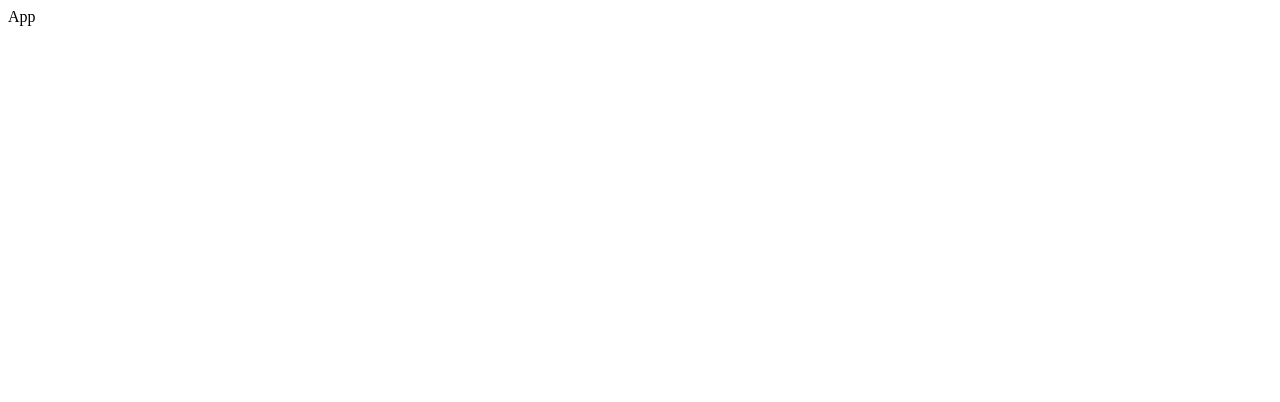
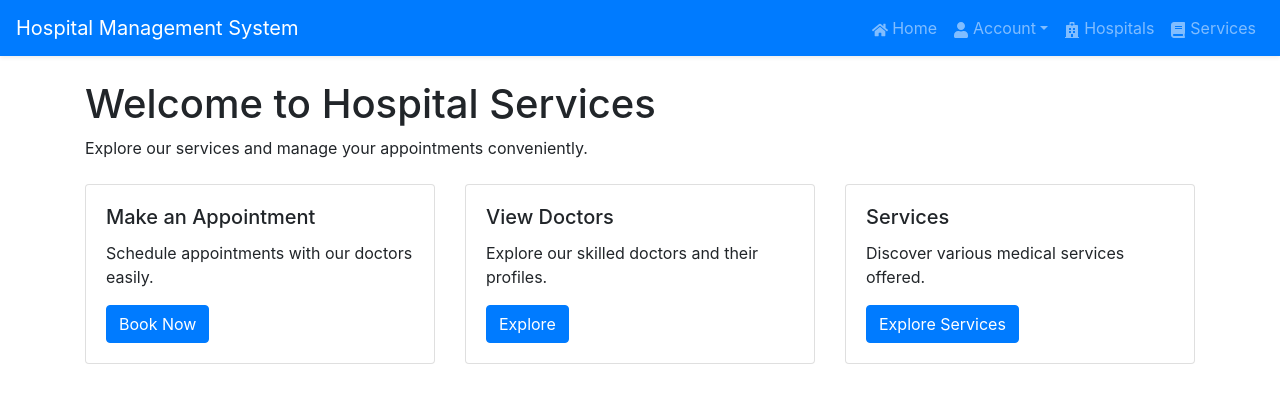
Before and after one commit to DThiwanka/Medicore, a React (Create React App) app in the folder medicore_frontend/: page /User in a window 1280 px wide. Shown: the top 402 px of the page. Built offline with nearby package versions, Linux system fonts and the light colour scheme.

Commit message:
Add Components for Admin and User

```diff
--- a/medicore_frontend/package.json
+++ b/medicore_frontend/package.json
@@ -8,7 +8,10 @@
     "@testing-library/user-event": "^13.5.0",
     "nodemon": "^3.0.1",
     "react": "^18.2.0",
+    "react-bootstrap": "^2.9.1",
     "react-dom": "^18.2.0",
+    "react-icons": "^4.12.0",
+    "react-router-dom": "^6.20.1",
     "react-scripts": "5.0.1",
     "web-vitals": "^2.1.4"
   },
--- a/medicore_frontend/public/index.html
+++ b/medicore_frontend/public/index.html
@@ -3,7 +3,18 @@
   <head>
     <meta charset="utf-8" />
     <link rel="icon" href="%PUBLIC_URL%/favicon.ico" />
-    <meta name="viewport" content="width=device-width, initial-scale=1" />
+    <link rel="stylesheet" href="https://cdn.jsdelivr.net/npm/bootstrap@4.3.1/dist/css/bootstrap.min.css"
+      integrity="sha384-ggOyR0iXCbMQv3Xipma34MD+dH/1fQ784/j6cY/iJTQUOhcWr7x9JvoRxT2MZw1T" crossorigin="anonymous">
+
+    <script src="https://code.jquery.com/jquery-3.3.1.slim.min.js"
+      integrity="sha384-q8i/X+965DzO0rT7abK41JStQIAqVgRVzpbzo5smXKp4YfRvH+8abtTE1Pi6jizo" crossorigin="anonymous"></script>
+    <script src="https://cdn.jsdelivr.net/npm/popper.js@1.14.7/dist/umd/popper.min.js"
+      integrity="sha384-UO2eT0CpHqdSJQ6hJty5KVphtPhzWj9WO1clHTMGa3JDZwrnQq4sF86dIHNDz0W1" crossorigin="anonymous"></script>
+    <script src="https://cdn.jsdelivr.net/npm/bootstrap@4.3.1/dist/js/bootstrap.min.js"
+      integrity="sha384-JjSmVgyd0p3pXB1rRibZUAYoIIy6OrQ6VrjIEaFf/nJGzIxFDsf4x0xIM+B07jRM" crossorigin="anonymous"></script>
+
+
+      <meta name="viewport" content="width=device-width, initial-scale=1" />
     <meta name="theme-color" content="#000000" />
     <meta
       name="description"
--- a/medicore_frontend/src/App.js
+++ b/medicore_frontend/src/App.js
@@ -1,9 +1,38 @@
-import React from 'react'
+import React from 'react';
+import { BrowserRouter, Routes, Route } from 'react-router-dom';
+
+// Navigation Bar
+import AdminNavBar from './components/Admins/NavigationBar/AdminNavigationBar';
+import CusNavBar from './components/Patients/PatientNavigationBar/PatientNavigationBar';
+
+//User Pages
+import AdminHomePage from './components/Admins/HomePage/AdminHomePage'
+import PatientHomePage from './components/Patients/PatientHomePage/PatientHomePage';
+
+//Landing Page
+import Home from './components/Home/Home';
 
 function App() {
   return (
-    <div>App</div>
-  )
+    <div className="app">
+      <BrowserRouter>
+
+        {window.location.pathname.startsWith('/admin') ? <AdminNavBar /> : <CusNavBar />}
+
+        <Routes>
+          <Route path="/admin/" element={<AdminHomePage />} />
+
+
+          <Route path="/User" element={<PatientHomePage />} />
+
+          <Route path="/" element={<Home />} />
+
+
+          {/* Add more routes for the customer side as needed */}
+        </Routes>
+      </BrowserRouter>
+    </div>
+  );
 }
 
-export default App
+export default App;
--- /dev/null
+++ b/medicore_frontend/src/components/Admins/HomePage/AdminHomePage.jsx
@@ -0,0 +1,40 @@
+import React from 'react';
+import { Container, Row, Col, Card, Button } from 'react-bootstrap';
+
+function AdminHomePage() {
+    return (
+        <div>
+            <Container className="py-4">
+                <h1 className="text-center mb-4">Welcome to Hospital Management System</h1>
+                <Row className="mb-4">
+                    <Col md={6}>
+                        <Card>
+                            <Card.Body>
+                                <Card.Title>Manage Patients</Card.Title>
+                                <Card.Text>
+                                    Add new patients, view patient records, and manage their information efficiently.
+                                </Card.Text>
+                                <Button variant="primary" href="#patients">View Patients</Button>
+                            </Card.Body>
+                        </Card>
+                    </Col>
+                    <Col md={6}>
+                        <Card>
+                            <Card.Body>
+                                <Card.Title>Manage Doctors</Card.Title>
+                                <Card.Text>
+                                    Add new doctors, view their profiles, and organize their schedules effortlessly.
+                                </Card.Text>
+                                <Button variant="primary" href="#doctors">View Doctors</Button>
+                            </Card.Body>
+                        </Card>
+                    </Col>
+                </Row>
+            </Container>
+
+            {/* Additional sections or components can be added below */}
+        </div>
+    )
+}
+
+export default AdminHomePage
--- /dev/null
+++ b/medicore_frontend/src/components/Admins/NavigationBar/AdminNavigationBar.jsx
@@ -0,0 +1,29 @@
+import React from 'react';
+import { Navbar, Nav, NavDropdown } from 'react-bootstrap';
+import { FaHome, FaUser, FaUserMd, FaPlus, FaList } from 'react-icons/fa';
+
+function AdminNavigationBar() {
+  return (
+      <Navbar bg="primary" variant="dark" expand="lg" className="shadow-sm">
+          <Navbar.Brand href="#home" className="font-weight-bold text-light">Hospital Management System</Navbar.Brand>
+          <Navbar.Toggle aria-controls="basic-navbar-nav" />
+          <Navbar.Collapse id="basic-navbar-nav">
+              <Nav className="ml-auto">
+                  <Nav.Link href="#dashboard" className="text-light">
+                      <FaHome className="mr-1" /> Dashboard
+                  </Nav.Link>
+                  <NavDropdown title={<span><FaUser className="mr-1" /> Patients</span>} id="patients-dropdown" className="text-light">
+                      <NavDropdown.Item href="#add-patient"><FaPlus className="mr-1" /> Add Patient</NavDropdown.Item>
+                      <NavDropdown.Item href="#view-patients"><FaList className="mr-1" /> View Patients</NavDropdown.Item>
+                  </NavDropdown>
+                  <NavDropdown title={<span><FaUserMd className="mr-1" /> Doctors</span>} id="doctors-dropdown" className="text-light">
+                      <NavDropdown.Item href="#add-doctor"><FaPlus className="mr-1" /> Add Doctor</NavDropdown.Item>
+                      <NavDropdown.Item href="#view-doctors"><FaList className="mr-1" /> View Doctors</NavDropdown.Item>
+                  </NavDropdown>
+              </Nav>
+          </Navbar.Collapse>
+      </Navbar>
+  )
+}
+
+export default AdminNavigationBar
--- /dev/null
+++ b/medicore_frontend/src/components/Home/Features/Features.jsx
@@ -0,0 +1,13 @@
+import React from 'react'
+
+function Features() {
+  return (
+      <section className="features">
+          {/* Features section content */}
+          <h2>Features</h2>
+          {/* Feature details */}
+      </section>
+  )
+}
+
+export default Features
--- /dev/null
+++ b/medicore_frontend/src/components/Home/Footer/Footer.jsx
@@ -0,0 +1,13 @@
+import React from 'react'
+
+function Footer() {
+  return (
+      <footer>
+          {/* Footer content */}
+          <p>&copy; {new Date().getFullYear()} Hospital System. All Rights Reserved.</p>
+          {/* Any additional footer content */}
+      </footer>
+  )
+}
+
+export default Footer
--- /dev/null
+++ b/medicore_frontend/src/components/Home/Header/Header.jsx
@@ -0,0 +1,13 @@
+import React from 'react'
+
+function Header() {
+  return (
+      <header>
+          {/* Your header content */}
+          <h1>Hospital System</h1>
+          {/* Navigation links or any other header content */}
+      </header>
+  )
+}
+
+export default Header
--- /dev/null
+++ b/medicore_frontend/src/components/Home/Home.jsx
@@ -0,0 +1,19 @@
+import React from 'react'
+import Features from './Features/Features'
+import Footer from './Footer/Footer'
+import Header from './Header/Header'
+import Services from './Services/Services'
+
+
+function Home() {
+  return (
+    <div>
+      <Header />
+      <Features />
+      <Services />
+      <Footer />
+    </div>
+  )
+}
+
+export default Home
--- /dev/null
+++ b/medicore_frontend/src/components/Home/Services/Services.jsx
@@ -0,0 +1,13 @@
+import React from 'react'
+
+function Services() {
+  return (
+      <section className="services">
+          {/* Services section content */}
+          <h2>Services</h2>
+          {/* Services offered */}
+      </section>
+  )
+}
+
+export default Services
--- /dev/null
+++ b/medicore_frontend/src/components/Patients/PatientHomePage/PatientHomePage.jsx
@@ -0,0 +1,51 @@
+import React from 'react';
+import { Container, Row, Col, Card, Button } from 'react-bootstrap';
+
+function PatientHomePage() {
+    return (
+        <Container className="py-4">
+            <h1>Welcome to Hospital Services</h1>
+            <p>Explore our services and manage your appointments conveniently.</p>
+
+            <Row className="mt-4">
+                <Col md={4}>
+                    <Card>
+                        <Card.Body>
+                            <Card.Title>Make an Appointment</Card.Title>
+                            <Card.Text>
+                                Schedule appointments with our doctors easily.
+                            </Card.Text>
+                            <Button variant="primary" href="#make-appointment">Book Now</Button>
+                        </Card.Body>
+                    </Card>
+                </Col>
+
+                <Col md={4}>
+                    <Card>
+                        <Card.Body>
+                            <Card.Title>View Doctors</Card.Title>
+                            <Card.Text>
+                                Explore our skilled doctors and their profiles.
+                            </Card.Text>
+                            <Button variant="primary" href="#view-doctors">Explore</Button>
+                        </Card.Body>
+                    </Card>
+                </Col>
+
+                <Col md={4}>
+                    <Card>
+                        <Card.Body>
+                            <Card.Title>Services</Card.Title>
+                            <Card.Text>
+                                Discover various medical services offered.
+                            </Card.Text>
+                            <Button variant="primary" href="#services">Explore Services</Button>
+                        </Card.Body>
+                    </Card>
+                </Col>
+            </Row>
+        </Container>
+    );
+}
+
+export default PatientHomePage
--- /dev/null
+++ b/medicore_frontend/src/components/Patients/PatientNavigationBar/PatientNavigationBar.jsx
@@ -0,0 +1,27 @@
+import React from 'react';
+import { Navbar, Nav, NavDropdown } from 'react-bootstrap';
+import { FaHome, FaUser, FaHospital, FaBook } from 'react-icons/fa';
+
+function PatientNavigationBar() {
+  return (
+      <Navbar bg="primary" variant="dark" expand="lg" className="shadow-sm">
+          <Navbar.Brand href="#home">Hospital Management System</Navbar.Brand>
+          <Navbar.Toggle aria-controls="basic-navbar-nav" />
+          <Navbar.Collapse id="basic-navbar-nav">
+              <Nav className="ml-auto">
+                  <Nav.Link href="#home"><FaHome className="mr-1" />Home</Nav.Link>
+                  <NavDropdown title={<span><FaUser className="mr-1" />Account</span>} id="account-dropdown">
+                      <NavDropdown.Item href="#profile">Profile</NavDropdown.Item>
+                      <NavDropdown.Item href="#appointments">Appointments</NavDropdown.Item>
+                      <NavDropdown.Divider />
+                      <NavDropdown.Item href="#logout">Logout</NavDropdown.Item>
+                  </NavDropdown>
+                  <Nav.Link href="#hospitals"><FaHospital className="mr-1" />Hospitals</Nav.Link>
+                  <Nav.Link href="#services"><FaBook className="mr-1" />Services</Nav.Link>
+              </Nav>
+          </Navbar.Collapse>
+      </Navbar>
+  )
+}
+
+export default PatientNavigationBar
```
Also changed, not shown: 1 other file (tests, documents, lock files or other folders).
